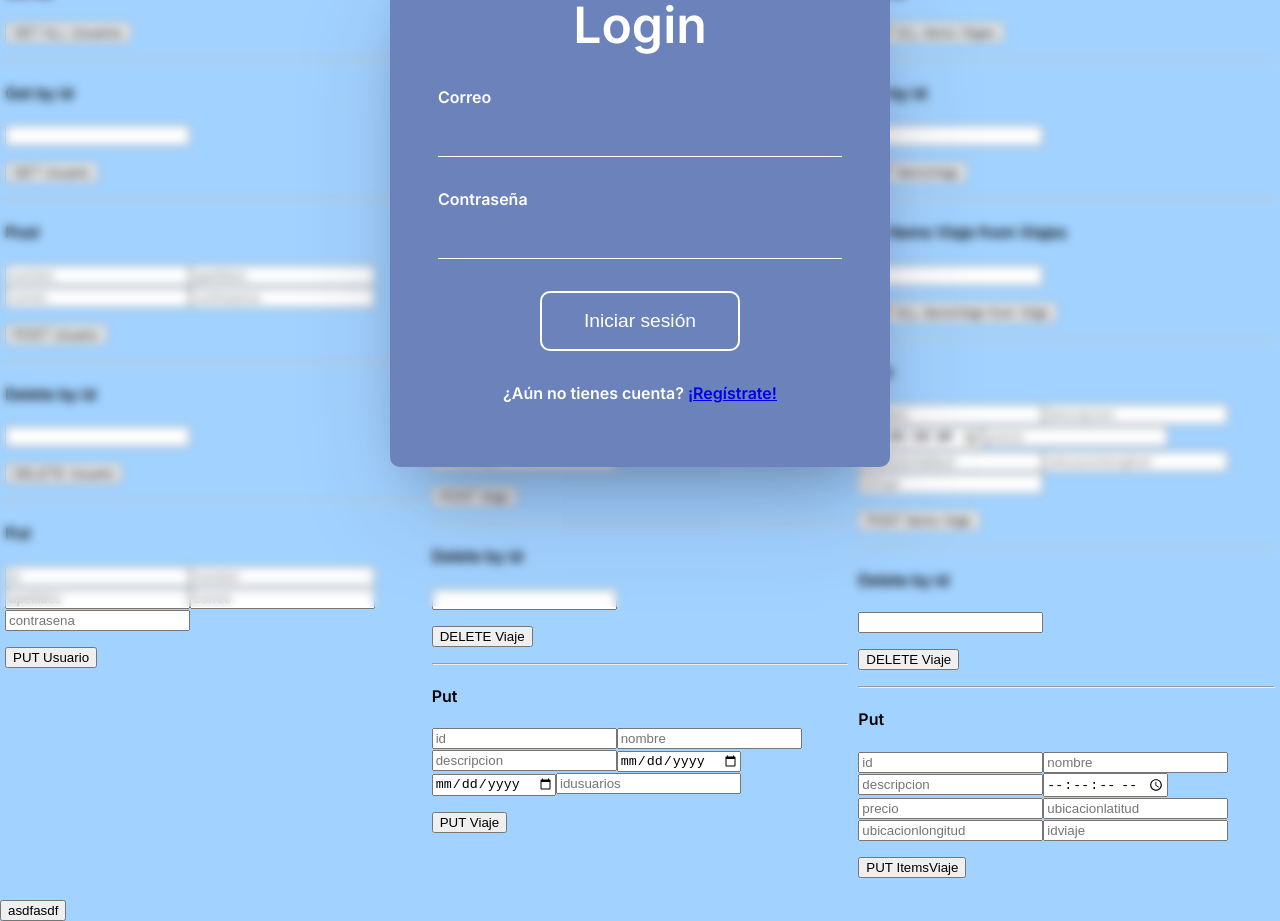
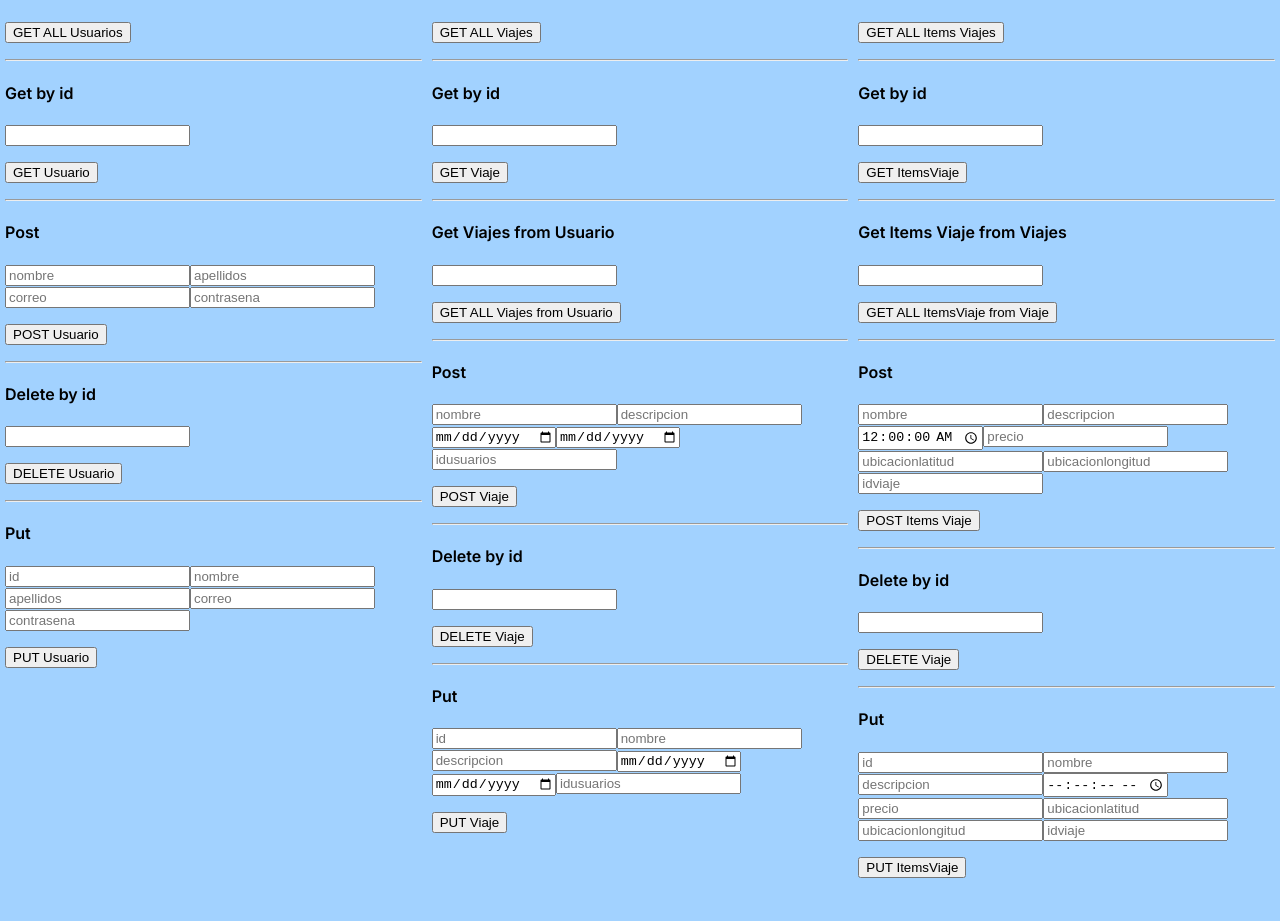
Before and after one commit to PlanificacionViaje/PlanificacioFrontEnd, a Vue app: page / in a window 1280 px wide. Shown: the part 193-1114 px from the top of the page. After the commit the page ends 1092 px from the top, so only its background shows below. Built offline with nearby package versions, Linux system fonts and the light colour scheme.

Commit message:
19/07/22 modals de registro y login aparecen si le das a los botones

```diff
--- a/src/App.vue
+++ b/src/App.vue
@@ -9,18 +9,9 @@ import LoginAndRegisterModal from "./components/LoginAndRegister/LoginAndRegiste
 export default {
   data() {
     return {
-      loginActive: true,
-      displayLoginRegisterModal: true,
     };
   },
   methods: {
-    swapLoginRegister() {
-      this.loginActive = !this.loginActive;
-    },
-    closeLoginRegisterModal() {
-      this.displayLoginRegisterModal = !this.displayLoginRegisterModal;
-      this.loginActive = true;
-    },
   },
 };
 </script>
@@ -30,21 +21,9 @@ export default {
     <div class=""></div>
   </header>
   <main>
-    <Header />
+    <Header/>
     <AxiosPlayground />
     <!-- <Profile />-->
-    <LoginAndRegisterModal
-      :loginActive="loginActive"
-      :displayLoginRegisterModal="displayLoginRegisterModal"
-      @swapLoginRegister="swapLoginRegister"
-      @closeLoginRegisterModal="closeLoginRegisterModal"
-    />
-    <button
-      id="loginregister"
-      @click="displayLoginRegisterModal = !displayLoginRegisterModal"
-    >
-      asdfasdf
-    </button>
   </main>
 </template>
 
--- a/src/Components/Header.vue
+++ b/src/Components/Header.vue
@@ -1,3 +1,29 @@
+<script setup>
+import LoginAndRegisterModal from "../components/LoginAndRegister/LoginAndRegisterModal.vue";
+</script>
+
+<script>
+export default {
+  name: "Header",
+  data() {
+    return {
+      isOnline: false,
+      loginActive: true,
+      displayLoginRegisterModal: false,
+    };
+  },
+   methods: {
+    swapLoginRegister() {
+      this.loginActive = !this.loginActive;
+    },
+    closeLoginRegisterModal() {
+      this.displayLoginRegisterModal = !this.displayLoginRegisterModal;
+      this.loginActive = true;
+    },
+  },
+};
+</script>
+
 <template>
   <div class="header">
     <div class="Title">
@@ -15,23 +41,17 @@
       alt=""
     />
     <div v-show="!isOnline" class="btns">
-      <p>Iniciar sesión</p>
-      <p>Registrarse</p>
+      <p @click="displayLoginRegisterModal = !displayLoginRegisterModal">Iniciar sesión</p>
+      <p @click="displayLoginRegisterModal = !displayLoginRegisterModal,swapLoginRegister()">Registrarse</p>
     </div>
   </div>
+   <LoginAndRegisterModal
+      :loginActive="loginActive"
+      :displayLoginRegisterModal="displayLoginRegisterModal"
+      @swapLoginRegister="swapLoginRegister"
+      @closeLoginRegisterModal="closeLoginRegisterModal"
+    />
 </template>
-
-<script>
-export default {
-  name: "Header",
-
-  data() {
-    return {
-      isOnline: false,
-    };
-  },
-};
-</script>
 
 <style scoped>
 h1 {
```
